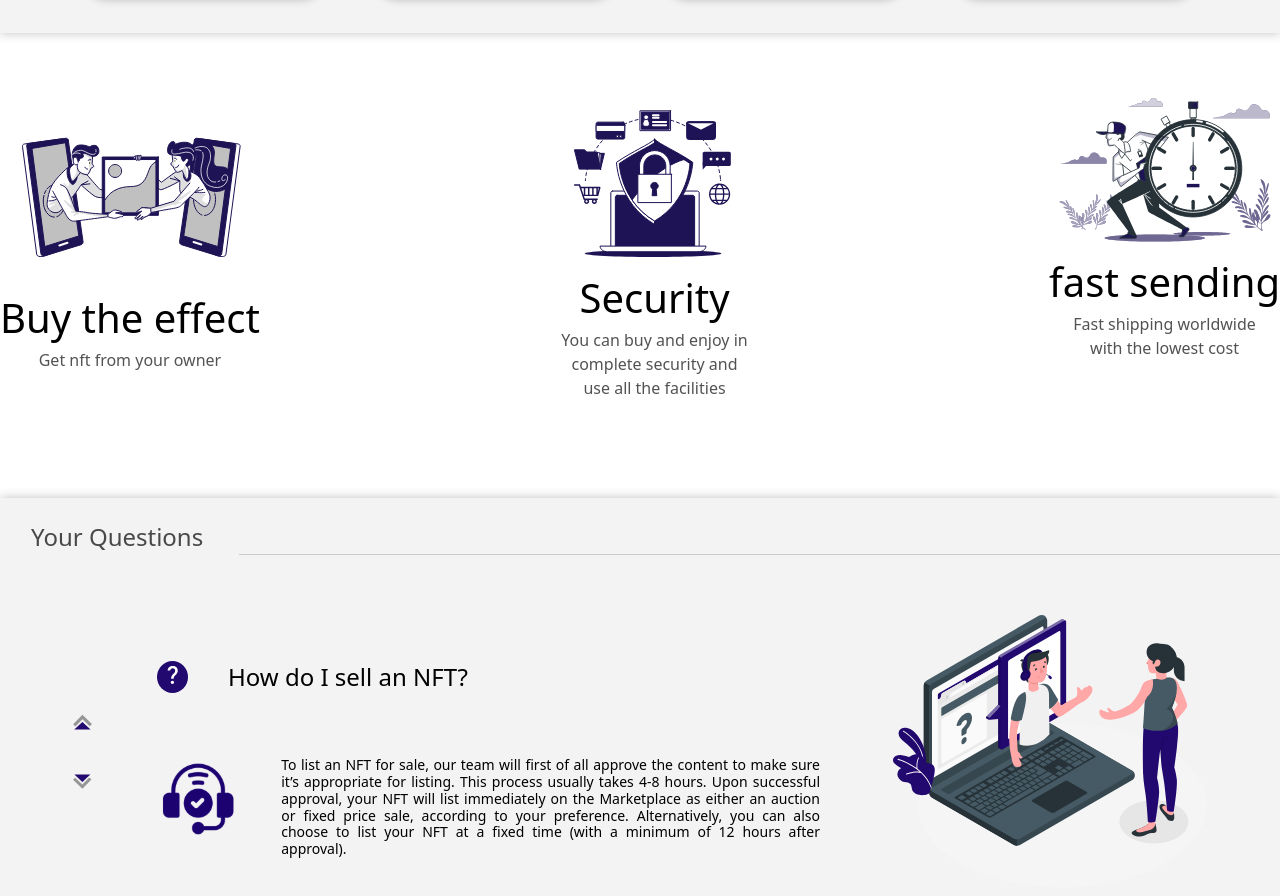
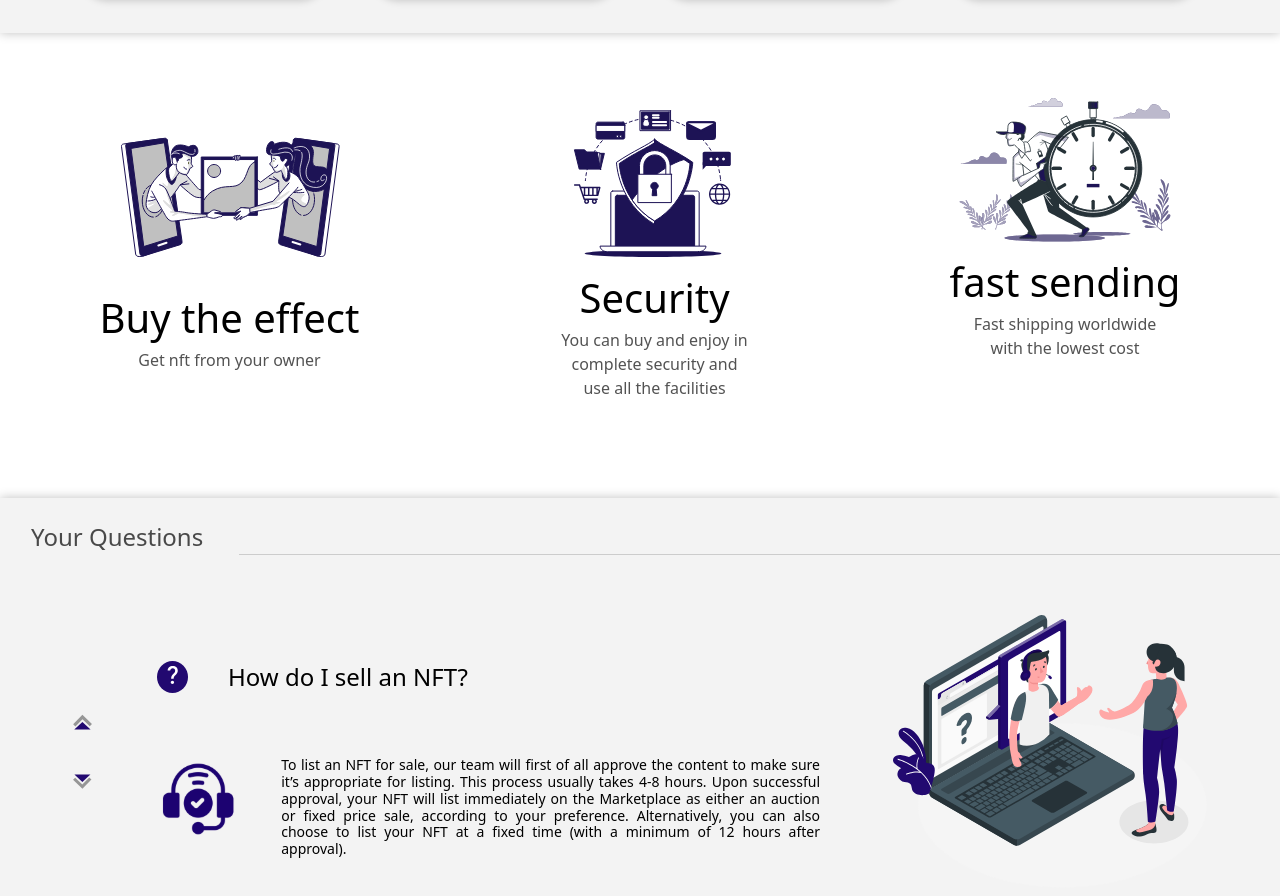
Before and after one commit to danyalbani240/NFTShop, a Nuxt app: page / in a window 1280 px wide. Shown: the part 2688-3584 px from the top of the page. Built offline with nearby package versions, Linux system fonts and the light colour scheme.

Commit message:
justifying around the things

```diff
--- a/components/TheBenefits.vue
+++ b/components/TheBenefits.vue
@@ -1,5 +1,5 @@
 <template>
-  <div class="flex benefits justify-between mx-auto">
+  <div class="flex benefits justify-around mx-auto flex-wrap">
       <div class="flex flex-col items-center ">
           <img src="../assets/images/bro.svg" alt="">
           <div class="text-center">
```
